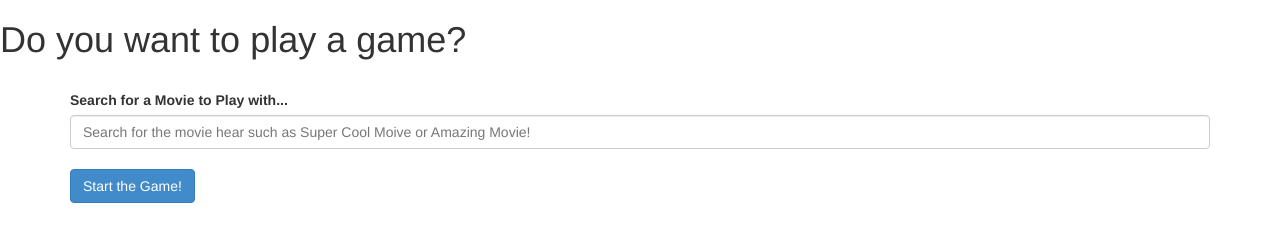
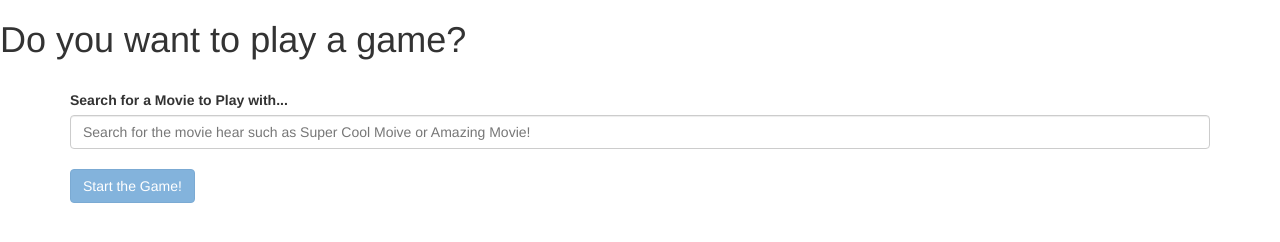
Before and after one commit to billy1339/3play_client, a website: page index.html in a window 1280 px wide. Drawn offline with Linux system fonts and the light colour scheme; no server answers.

Commit message:
validation for searching movie fixed, user cant click the button unless somehting is tuyped in

```diff
--- a/app/templates/home.html
+++ b/app/templates/home.html
@@ -11,7 +11,7 @@
         <form role='form' name='movieSearch' novalidate>
         <label for='searchedMovie'> Search for a Movie to Play with... </label>
         <input name='movieTitle' ng-model='movieTitle' type='title' class='form-control' placeholder='Search for the movie hear such as Super Cool Moive or Amazing Movie!' required><br>
-        <button ng-click='enterMovie(movieTitle)' type='submit' class='btn btn-primary' ng-disabled='blgoPost.$invalid'>Start the Game! </button>
+        <button ng-click='enterMovie(movieTitle)' type='submit' class='btn btn-primary' ng-disabled='movieSearch.$invalid'>Start the Game! </button>
       </div>
 
     </div>
```
